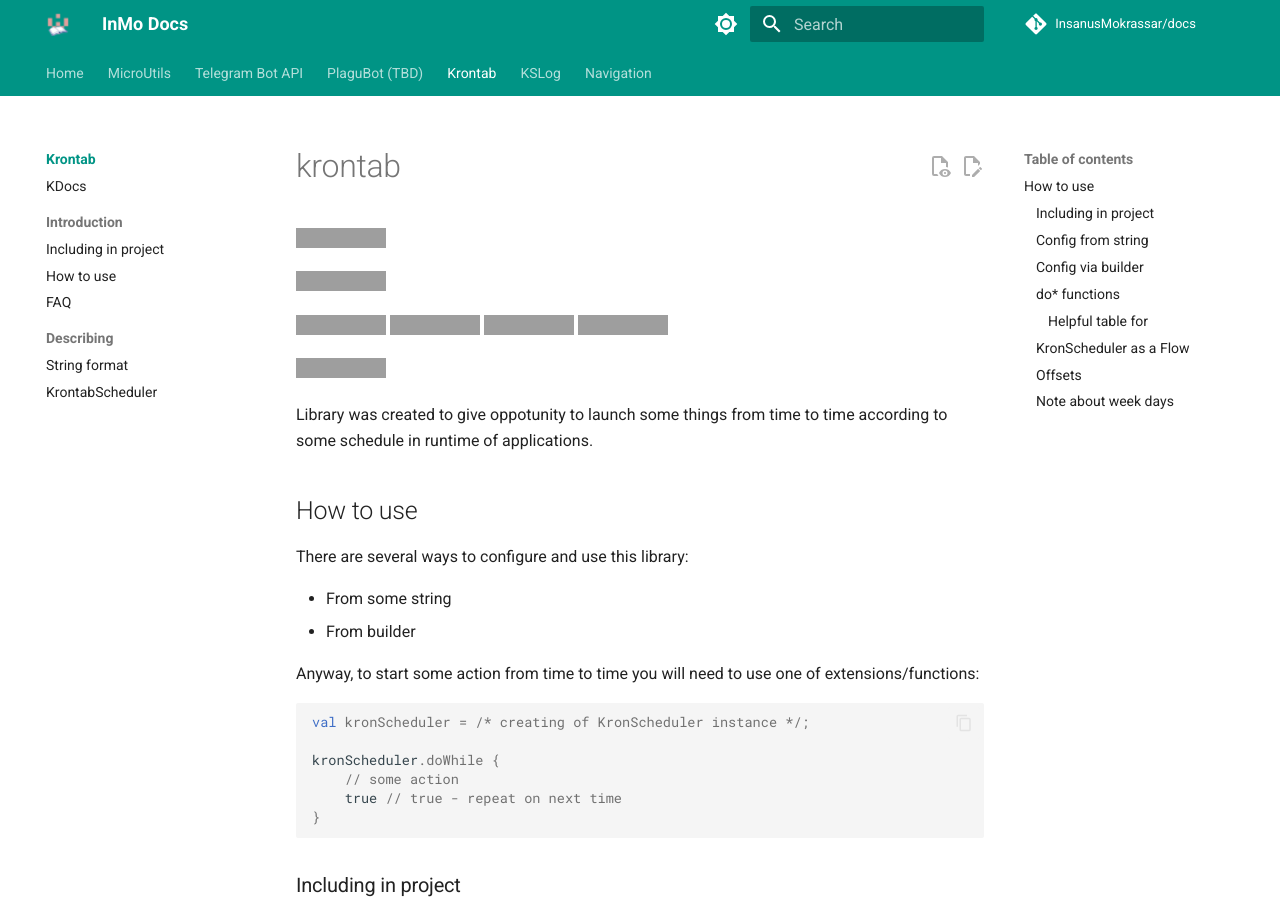
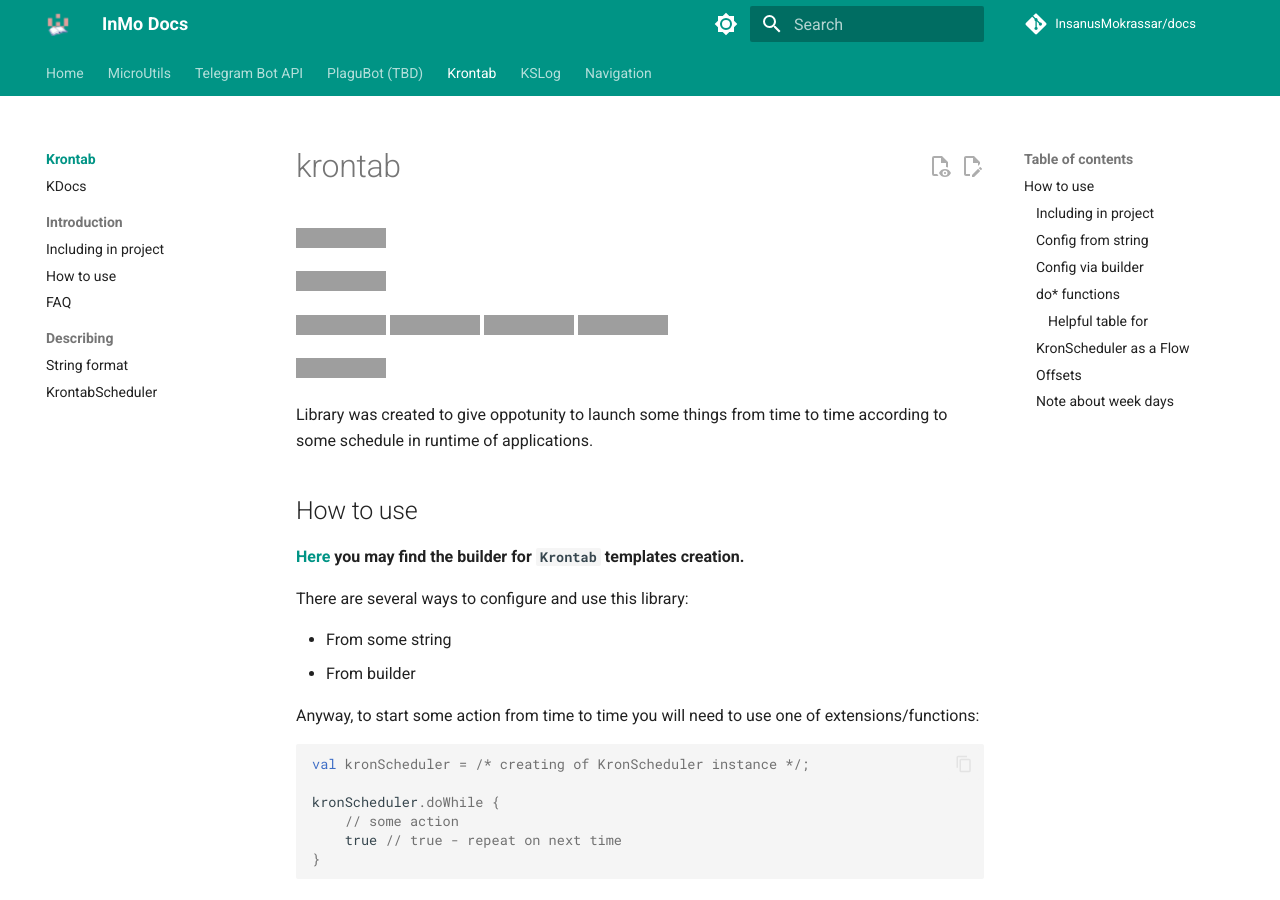
Before and after one commit to InsanusMokrassar/docs, an MkDocs documentation site: the page built from docs/krontab/index.md, in a window 1280 px wide and 900 px high, cut to the strip 0-900 px from the top of the window. Built offline with MkDocs 1.6.1 and Material for MkDocs 9.7.7, drawn with Linux system fonts in a browser that asks for light colours; comment, search, counter and statistics services are not loaded; grey boxes are pictures that could not be loaded.

Commit message:
add link to krontab predictor

```diff
--- a/docs/krontab/index.md
+++ b/docs/krontab/index.md
@@ -15,6 +15,8 @@
 runtime of applications.
 
 ## How to use
+
+__[Here](https://insanusmokrassar.github.io/KrontabPredictor) you may find the builder for `Krontab` templates creation.__
 
 There are several ways to configure and use this library:
 
```
